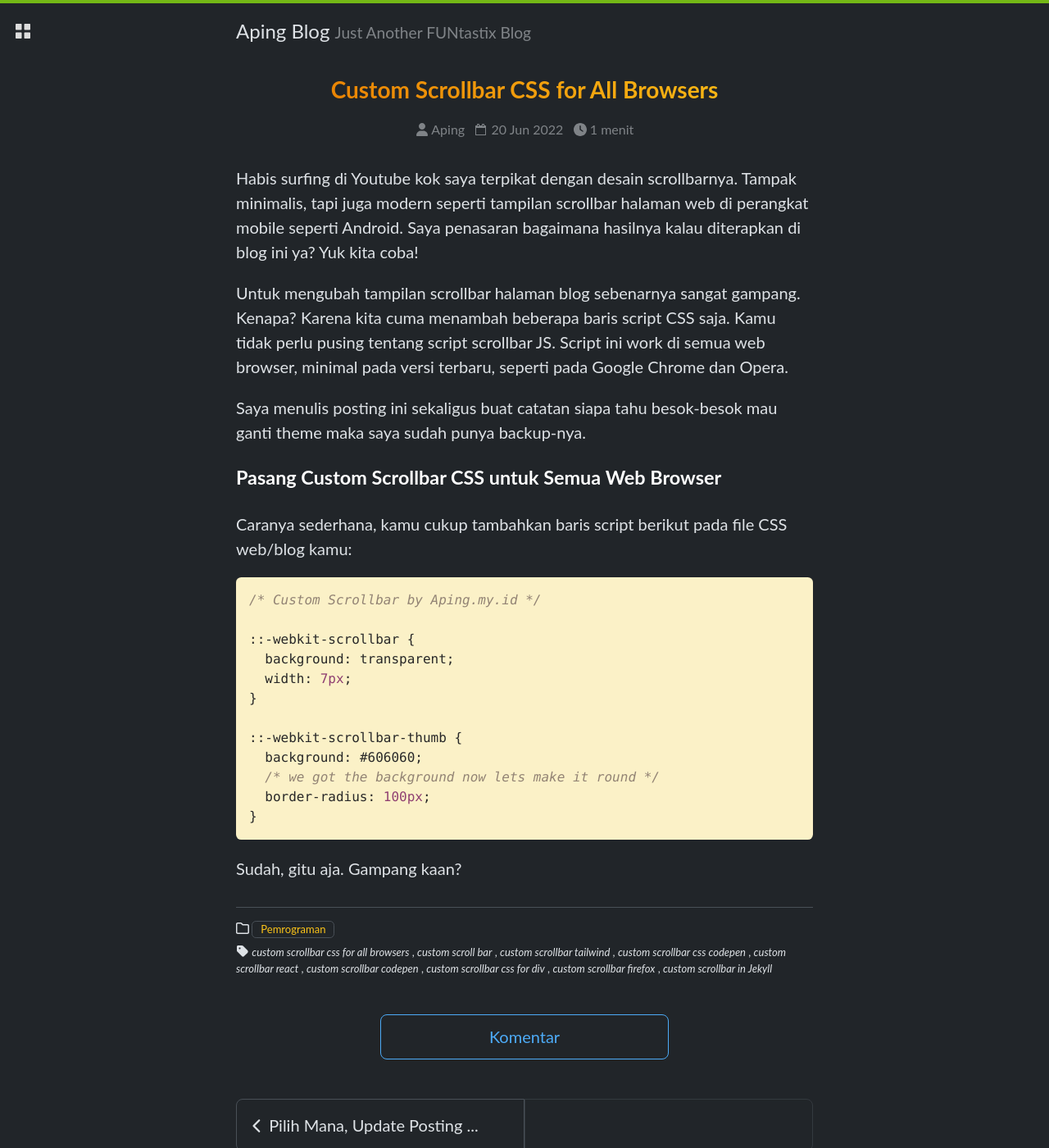
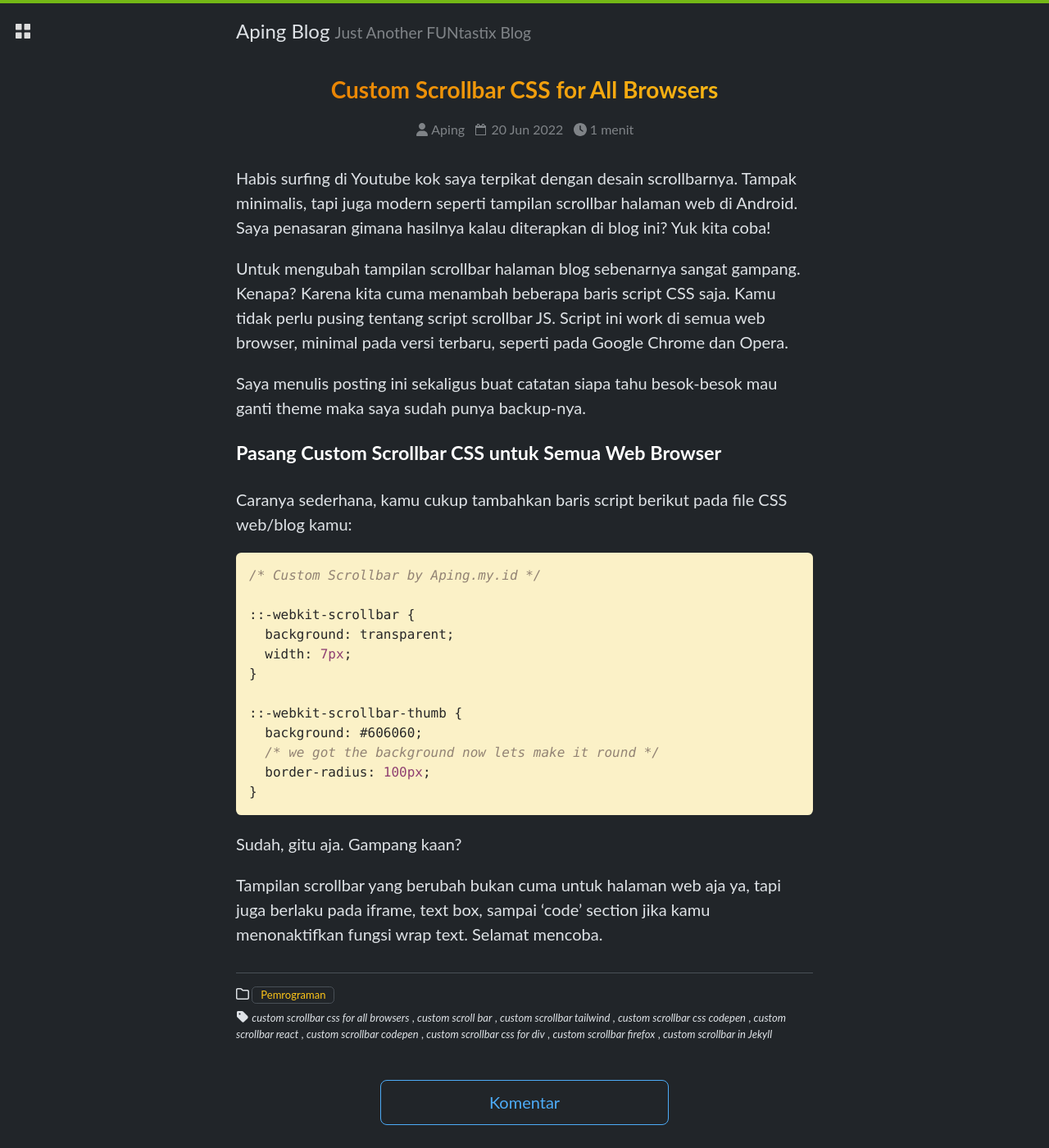
Before and after one commit to apynx/apynx.github.io, a Jekyll site: the page built from _posts/2022-06-20-custom-scrollbar-css-for-all-browsers.md, in a window 1280 px wide and 1400 px high. Shown: the whole window at 82% size. Built offline with Jekyll 4.4.1, drawn with Linux system fonts in a browser that asks for light colours; some web fonts are replaced.

```diff
--- a/_posts/2022-06-20-custom-scrollbar-css-for-all-browsers.md
+++ b/_posts/2022-06-20-custom-scrollbar-css-for-all-browsers.md
@@ -7,7 +7,7 @@
 tags            : [custom scrollbar css for all browsers, custom scroll bar, custom scrollbar tailwind, custom scrollbar css codepen, custom scrollbar react, custom scrollbar codepen, custom scrollbar css for div, custom scrollbar firefox, custom scrollbar in Jekyll]
 comments        : true
 ---
-Habis surfing di Youtube kok saya terpikat dengan desain scrollbarnya. Tampak minimalis, tapi juga modern seperti tampilan scrollbar halaman web di perangkat mobile seperti Android. Saya penasaran bagaimana hasilnya kalau diterapkan di blog ini ya? Yuk kita coba!
+Habis surfing di Youtube kok saya terpikat dengan desain scrollbarnya. Tampak minimalis, tapi juga modern seperti tampilan scrollbar halaman web di Android. Saya penasaran gimana hasilnya kalau diterapkan di blog ini? Yuk kita coba!
 
 Untuk mengubah tampilan scrollbar halaman blog sebenarnya sangat gampang. Kenapa? Karena kita cuma menambah beberapa baris script CSS saja. Kamu tidak perlu pusing tentang script scrollbar JS. Script ini work di semua web browser, minimal pada versi terbaru, seperti pada Google Chrome dan Opera.
 
@@ -33,3 +33,5 @@
 {% endhighlight %}
 
 Sudah, gitu aja. Gampang kaan?
+
+Tampilan scrollbar yang berubah bukan cuma untuk halaman web aja ya, tapi juga berlaku pada iframe, text box, sampai 'code' section jika kamu menonaktifkan fungsi wrap text. Selamat mencoba.
```
Also changed, not shown: favicon.ico.
